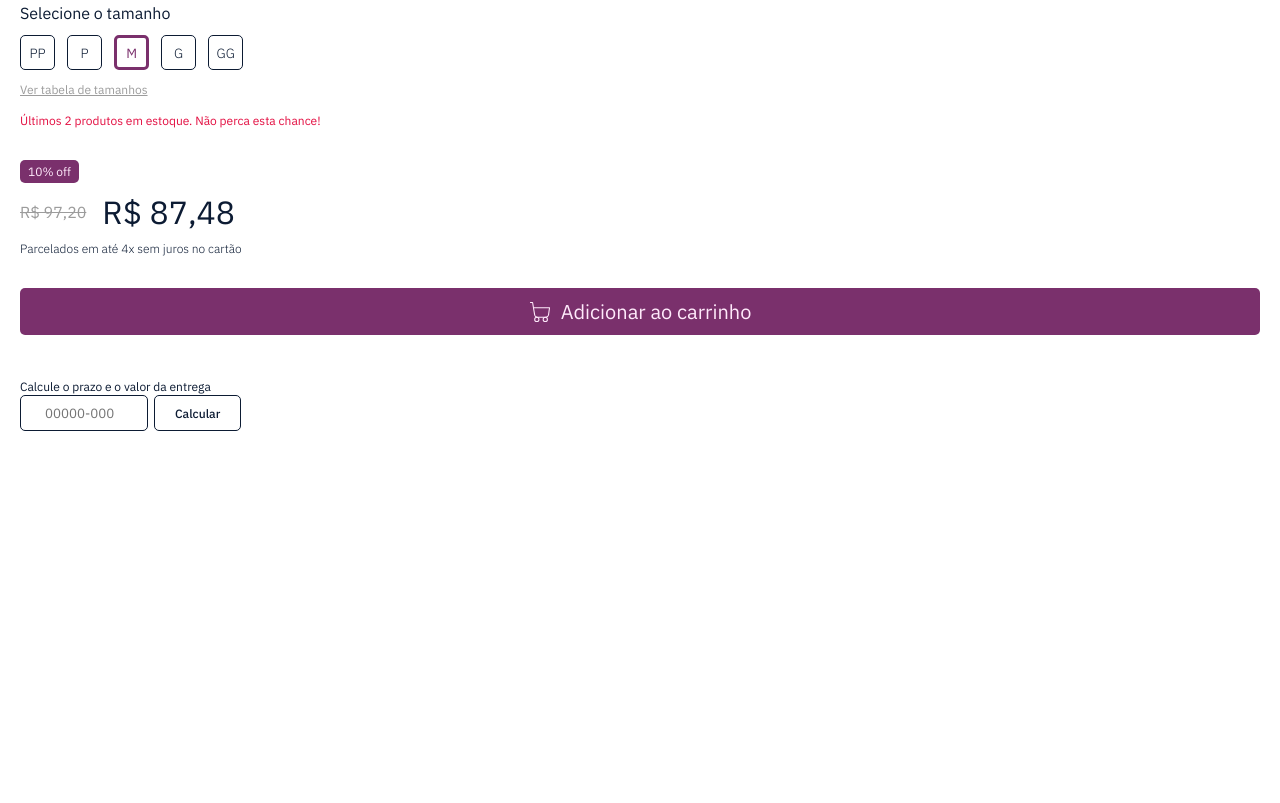
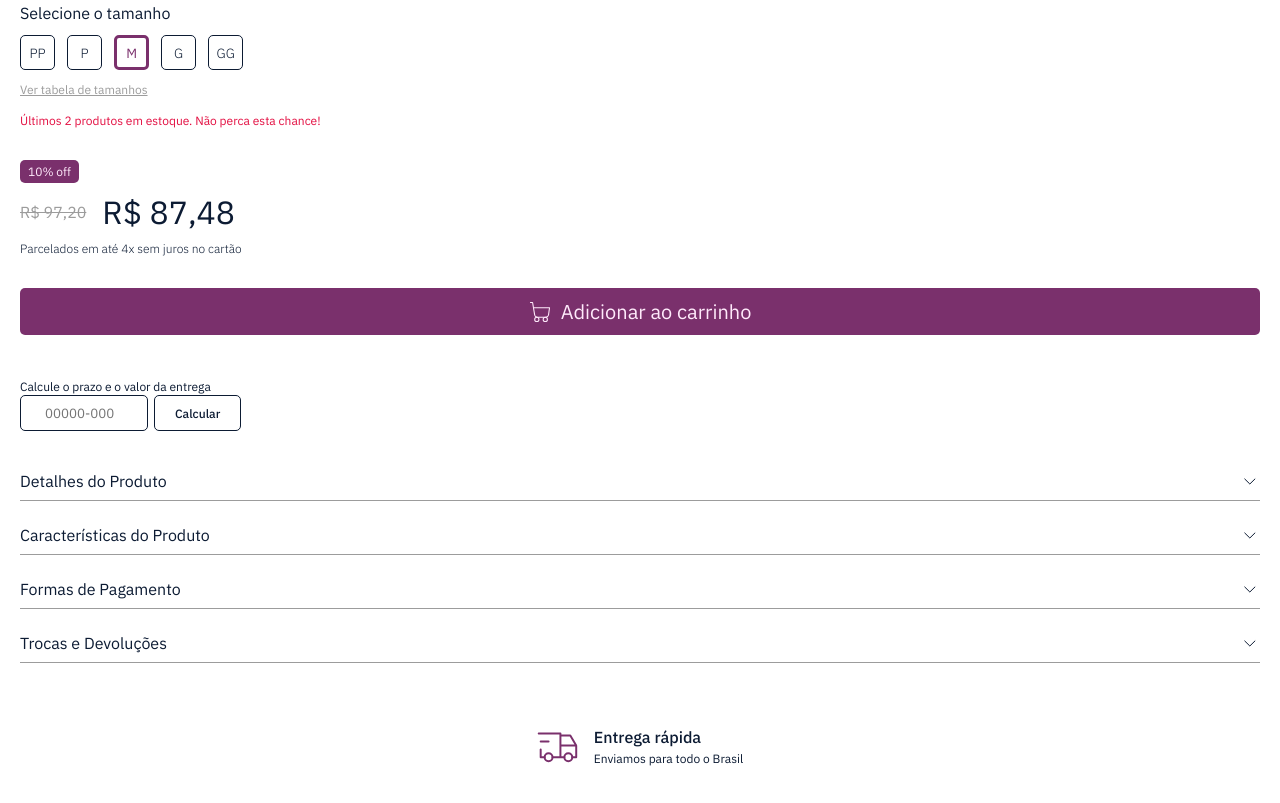
Before and after one commit to brunaporato/pandanjo-test, a plain HTML site: page index.html in a window 1280 px wide. Shown: the part 923-1726 px from the top of the page. Before the commit the page ends 1386 px from the top, so only its background shows below. Drawn offline with Linux system fonts and the light colour scheme.

Commit message:
add product-info and fast-shipping sections

```diff
--- a/index.html
+++ b/index.html
@@ -105,6 +105,39 @@
           <button>Calcular</button>
         </div>
       </section>
+      <section id="product-info">
+        <div id="details">
+          <div class="product-info-title">
+            <p>Detalhes do Produto</p>
+            <img src="./assets/icons/arrow-down.svg" alt="Ícone seta para baixo">
+          </div>
+        </div>
+        <div id="features">
+          <div class="product-info-title">
+            <p>Características do Produto</p>
+            <img src="./assets/icons/arrow-down.svg" alt="Ícone seta para baixo">
+          </div>
+        </div>
+        <div id="payment-options">
+          <div class="product-info-title">
+            <p>Formas de Pagamento</p>
+            <img src="./assets/icons/arrow-down.svg" alt="Ícone seta para baixo">
+          </div>
+        </div>
+        <div id="exchanges">
+          <div class="product-info-title">
+            <p>Trocas e Devoluções</p>
+            <img src="./assets/icons/arrow-down.svg" alt="Ícone seta para baixo">
+          </div>
+        </div>
+      </section>
+      <section id="fast-shipping">
+        <img src="./assets/icons/shipping-truck.svg" alt="Ícone de caminhão">
+        <div id="text">
+          <p>Entrega rápida</p>
+          <span>Enviamos para todo o Brasil</span>
+        </div>
+      </section>
   </main>
 </body>
 </html>
--- a/style.css
+++ b/style.css
@@ -327,3 +327,45 @@ input[type="number"]::-webkit-outer-spin-button {
   -webkit-appearance: none;
   margin: 0;
 }
+
+#product-info {
+  margin-top: 2.5rem;
+  width: 100%;
+
+  display: flex;
+  flex-direction: column;
+  gap: 1.5rem;
+}
+
+.product-info-title {
+  display: flex;
+  justify-content: space-between;
+
+  padding-bottom: 0.5rem;
+  border-bottom: 0.5px solid var(--cinza);
+
+  cursor: pointer;
+
+  > p {
+    color: var(--main);
+  }
+}
+
+#fast-shipping {
+  display: flex;
+  align-items: center;
+  gap: 1rem;
+
+  margin: 4rem auto;
+  width: fit-content;
+
+  p {
+    color: var(--main);
+    font-weight: 500;
+  }
+
+  span {
+    color: var(--main);
+    font-size: 0.75rem;
+  }
+}
```
Also changed, not shown: assets/icons/arrow-down.svg (added), assets/icons/shipping-truck.svg (added).
